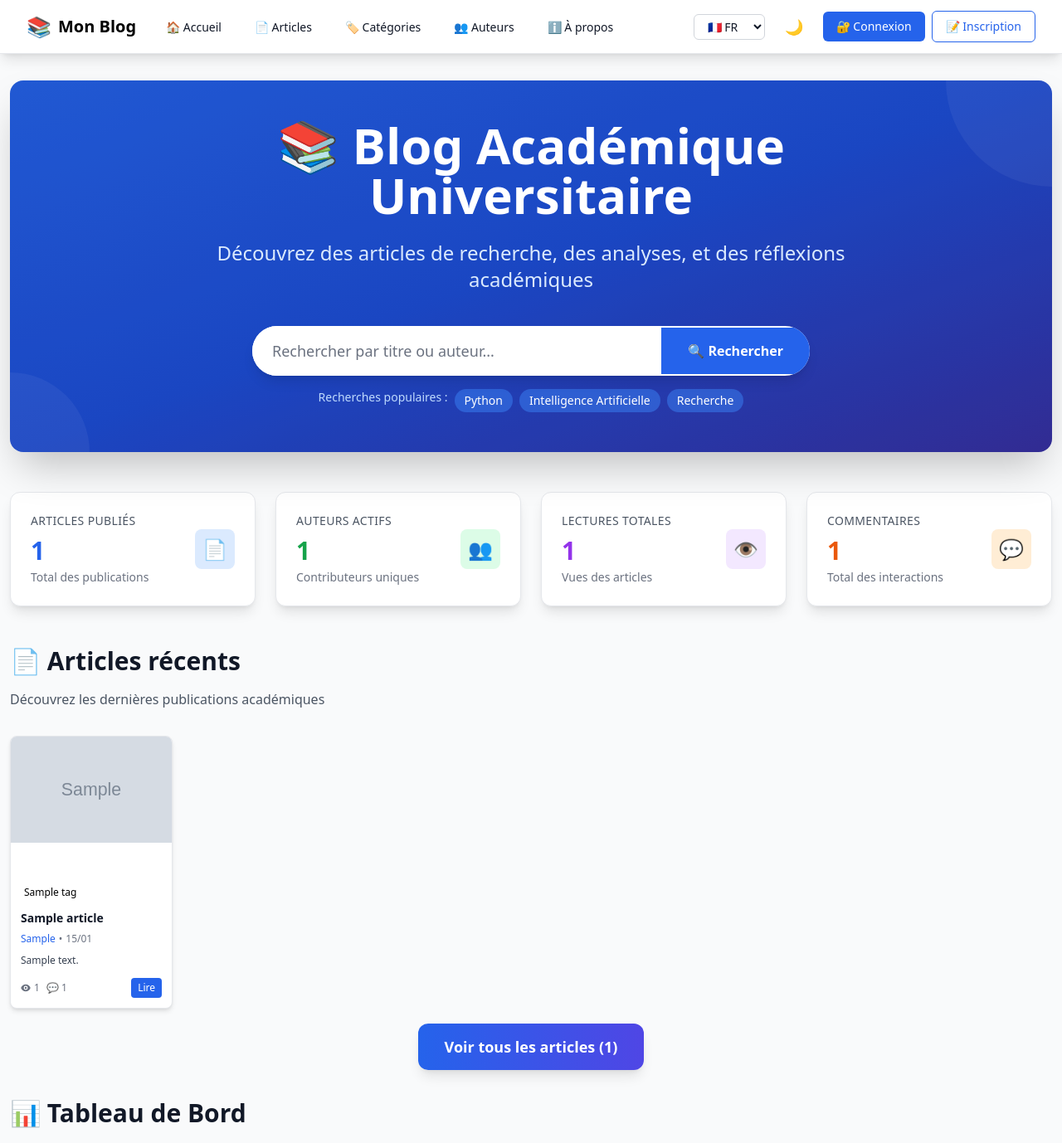
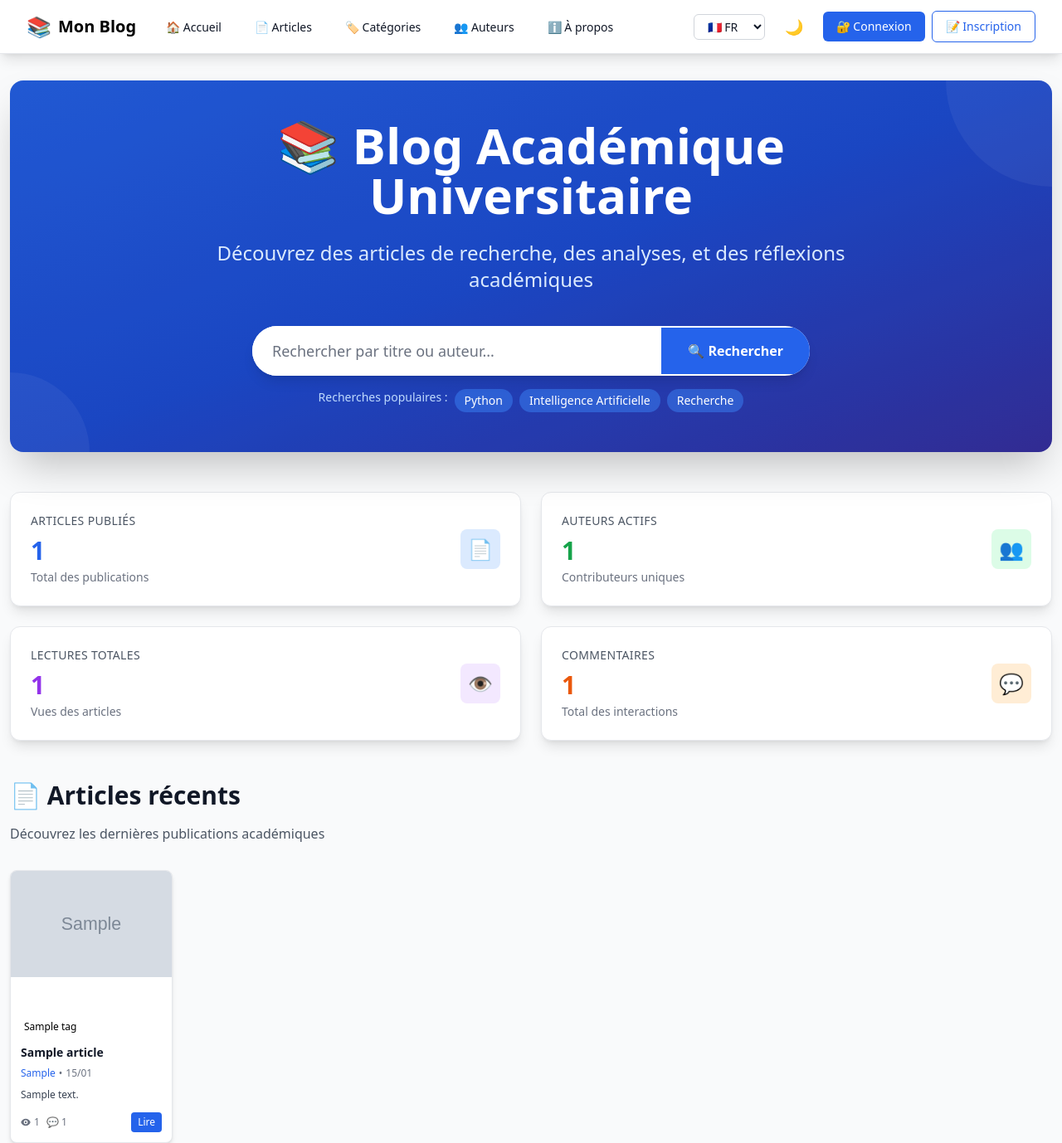
Before and after one commit to GregoryBT/python_django, a Django app: page / in a window 1280 px wide. Shown: the top 1378 px of the page at 83% size. Run offline with Django 5.2, Linux system fonts and the light colour scheme; tables that the repository leaves empty hold one stand-in row (values such as "Sample post"); grey boxes marked "Sample" are stand-in pictures; some libraries are stand-ins or nearby versions.

Commit message:
Fix longueur

```diff
--- a/mon_site_web/blog/templates/blog/home.html
+++ b/mon_site_web/blog/templates/blog/home.html
@@ -63,7 +63,7 @@
 </div>
 
 <!-- Section des 4 cartes de statistiques -->
-<div class="grid grid-cols-1 sm:grid-cols-2 lg:grid-cols-4 gap-6 mb-12">
+<div class="grid grid-cols-1 sm:grid-cols-2 gap-6 mb-12">
     <!-- Articles publiés -->
     <div
         class="bg-white dark:bg-gray-800 rounded-xl shadow-lg p-6 border border-gray-200 dark:border-gray-700 hover:shadow-xl transition-shadow duration-300">
@@ -188,6 +188,18 @@
 
             <div class="p-3">
 
+                <!-- Tags -->
+                {% if article.tags.all %}
+                <div class="mb-2">
+                    {% for tag in article.tags.all %}
+                    <span class="inline-block px-1 py-0.5 text-xs font-medium rounded mr-1 mb-1"
+                        style="background-color: {{ tag.couleur }}20; color: {{ tag.couleur }}; border: 1px solid {{ tag.couleur }};">
+                        {{ tag.nom }}
+                    </span>
+                    {% endfor %}
+                </div>
+                {% endif %}
+
                 <h3 class="text-sm font-bold text-gray-900 dark:text-white mb-2 leading-tight line-clamp-2">
                     <a href="{% url 'detail_article' article.id %}"
                         class="hover:text-blue-600 dark:hover:text-blue-400 transition-colors duration-200">
@@ -296,7 +308,7 @@
     </div>
 
     {% if articles %}
-    <div class="grid grid-cols-1 sm:grid-cols-2 md:grid-cols-3 lg:grid-cols-4 xl:grid-cols-6 gap-4">
+    <div class="grid grid-cols-1 sm:grid-cols-2 md:grid-cols-3 xl:grid-cols-6 gap-4">
         {% for article in articles %}
         <article
             class="bg-white dark:bg-gray-800 rounded-lg shadow-md hover:shadow-lg transition-all duration-300 transform hover:-translate-y-1 overflow-hidden border border-gray-200 dark:border-gray-700">
```
